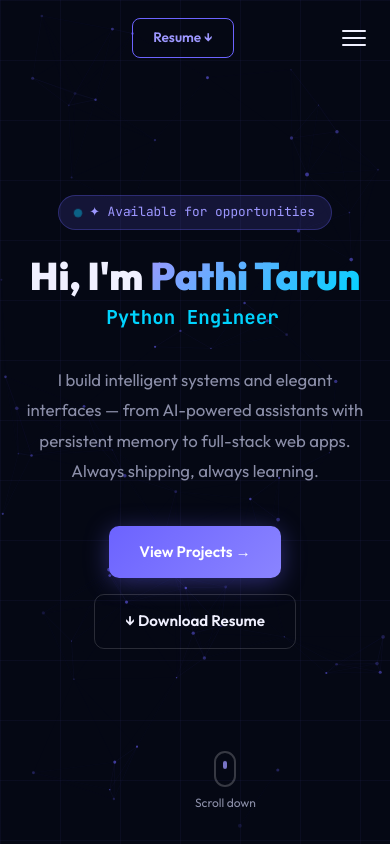
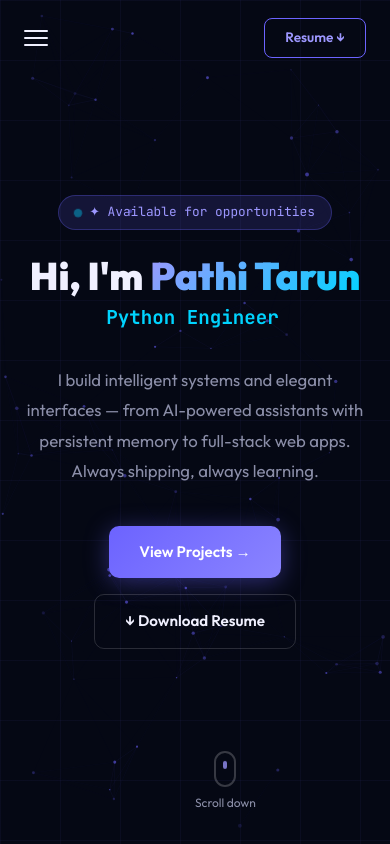
Before and after one commit to Pathitharun/Myprofile, a React (Vite) app: page / in a window 390 px wide. Shown: the top 844 px of the page. Built offline with nearby package versions, Linux system fonts and the light colour scheme.

Commit message:
fix: mobile navbar - hamburger left, resume btn right

```diff
--- a/src/index.css
+++ b/src/index.css
@@ -1083,8 +1083,22 @@ footer span {
     display: none;
   }
 
+  .navbar-inner {
+    flex-direction: row;
+  }
+
+  .nav-logo {
+    display: none;
+  }
+
   .hamburger {
     display: flex;
+    order: -1;
+  }
+
+  .nav-resume-btn {
+    order: 1;
+    display: block !important;
   }
 
   .nav-links.open {
```
